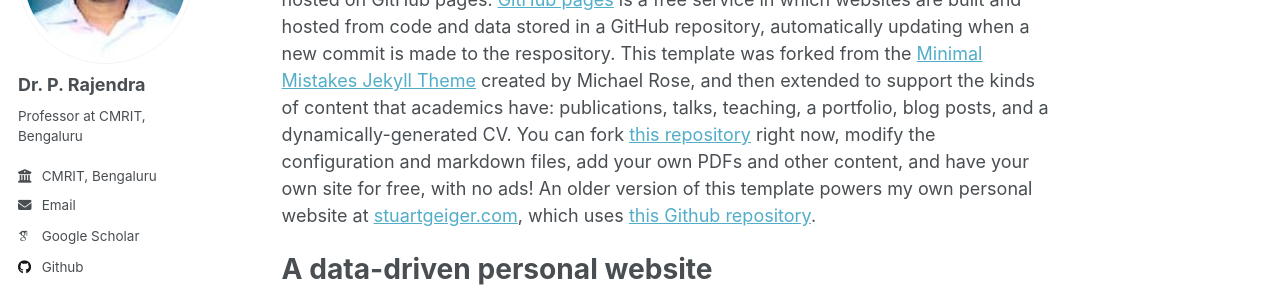
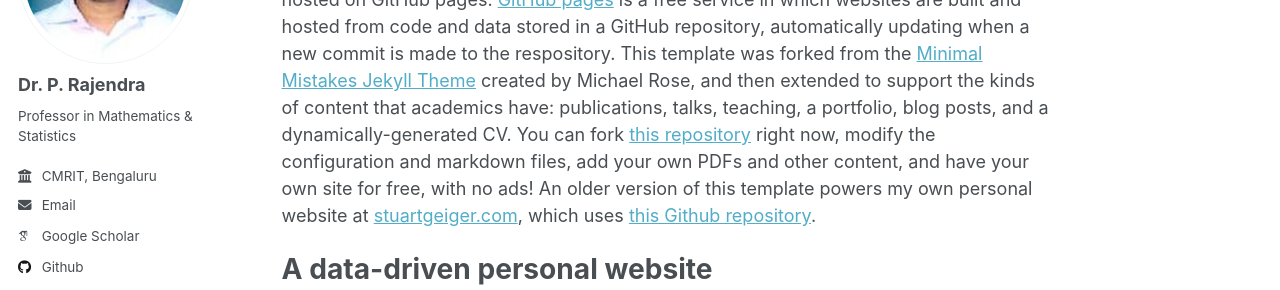
Before and after one commit to rajendra-ai/rajendra-ai.github.io, a Jekyll site: the page built from _pages/about.md, in a window 1280 px wide. Shown: the part 217-507 px from the top of the page. Built offline with Jekyll 4.4.1, drawn with Linux system fonts in a browser that asks for light colours; some web fonts are replaced.

Commit message:
Update _config.yml

```diff
--- a/_config.yml
+++ b/_config.yml
@@ -82,7 +82,7 @@ analytics:
 author:
   name             : "Dr. P. Rajendra"
   avatar           : "profile.jfif"
-  bio              : "Professor at CMRIT, Bengaluru"
+  bio              : "Professor in Mathematics & Statistics"
   location         :
   employer         : "CMRIT, Bengaluru"
   pubmed           :
```
